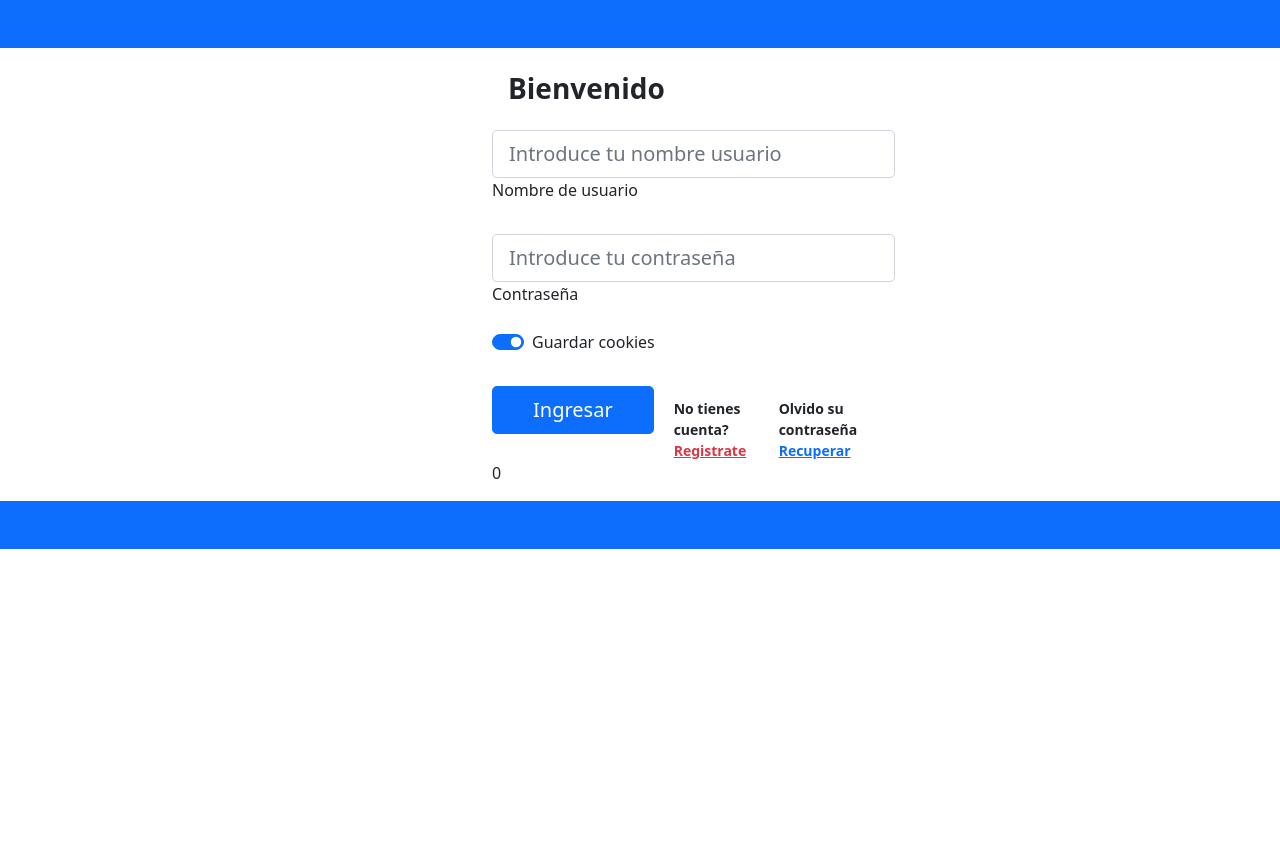
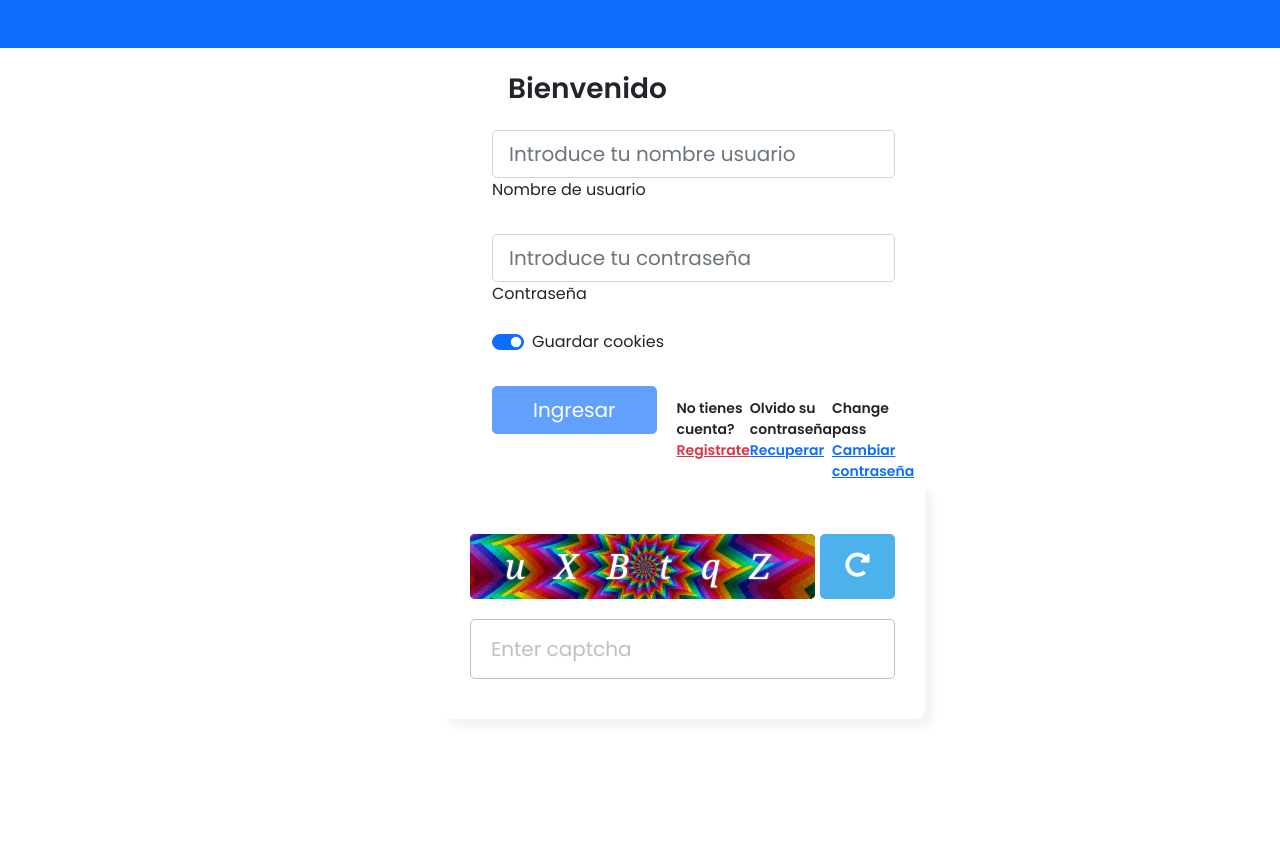
Before and after one commit to NotAngelexe/AvanceLoggin, a PHP site: page /login.php in a window 1280 px wide. Run offline with PHP 8.4, Linux system fonts and the light colour scheme.

Commit message:
finalversion

```diff
--- a/login/cambiarcontra.php
+++ b/login/cambiarcontra.php
@@ -23,8 +23,8 @@
 
     <form style="width: 50%; margin-left: 25%" action="correo.php" method="post" id="changepass" name="changepass">
       <div class="mb-3">
+        <h4 class="text-primary">Para recuperar tu cuenta ingresa los datos con los que te registraste</h4>
         <div id="check">
-
         </div>
         <label for="exampleInputEmail1" class="form-label">Nombre Completo</label>
         <input   required name="nombre" type="text" class="form-control" id="nombre" aria-describedby="emailHelp">
@@ -37,7 +37,6 @@
     </form>
     <br>
   </div>
-
  <script src="https://code.jquery.com/jquery-3.6.1.js" integrity="sha256-3zlB5s2uwoUzrXK3BT7AX3FyvojsraNFxCc2vC/7pNI=" crossorigin="anonymous"></script>
  <script src="app.js"> </script>
 
--- a/login/login.php
+++ b/login/login.php
@@ -1,6 +1,7 @@
 <?php
 session_start();
-    $_SESSION['intentosLogin']=0;
+$_SESSION['intentosLogin'] = 0;
+
 ?>
 <!DOCTYPE html>
 <html lang="en">
@@ -9,7 +10,10 @@
     <meta charset="UTF-8">
     <meta http-equiv="X-UA-Compatible" content="IE=edge">
     <meta name="viewport" content="width=device-width, initial-scale=1.0">
-    <link href="https://cdn.jsdelivr.net/npm/bootstrap@5.0.2/dist/css/bootstrap.min.css" rel="stylesheet" integrity="sha384-EVSTQN3/azprG1Anm3QDgpJLIm9Nao0Yz1ztcQTwFspd3yD65VohhpuuCOmLASjC" crossorigin="anonymous">
+    <link rel="stylesheet" href="https://cdnjs.cloudflare.com/ajax/libs/font-awesome/5.15.3/css/all.min.css" />
+    <link href="https://cdn.jsdelivr.net/npm/bootstrap@5.0.2/dist/css/bootstrap.min.css" rel="stylesheet"
+        integrity="sha384-EVSTQN3/azprG1Anm3QDgpJLIm9Nao0Yz1ztcQTwFspd3yD65VohhpuuCOmLASjC" crossorigin="anonymous">
+        <link rel="stylesheet" href="style.css">
     <title>Login</title>
 </head>
 
@@ -27,44 +31,74 @@
                 <div class="col-md-8 col-lg-6 col-xl-4 offset-xl-1">
 
                     <!------------FORMULARIO----------------->
-                    <form action="#" method="post" name="loginn" id="loginn">
+                    <form action="coockies.php" method="post" name="loginn" id="loginn">
                     <div id="checklogin">
 
                     </div>
                         <div class="divider d-flex align-items-center my-4">
                             <h3 class="text-center fw-bold mx-3 mb-0">Bienvenido</h3>
                         </div>
+
                         <!-- Ususario -->
                         <div class="form-outline mb-4">
-                            <input type="text" id="usuario" name="usuario" class="form-control form-control-lg" placeholder="Introduce tu nombre usuario" value="<?php if (isset($_COOKIE["name"])) {echo $_COOKIE["name"];} ?>" required/>
+                            <input type="text" name="usuario" id="usuario" class="form-control form-control-lg"
+                                placeholder="Introduce tu nombre usuario" value="<?php if (isset($_COOKIE["name"])) {
+                                    echo $_COOKIE["name"];
+                                } ?>" required />
                             <label class="form-label" for="form3Example3">Nombre de usuario</label>
                         </div>
 
                         <!-- Password -->
                         <div class="form-outline mb-3">
-                            <input type="password" id="pass" name="pass" class="form-control form-control-lg" placeholder="Introduce tu contraseña" value="<?php if (isset($_COOKIE["pass"])) {echo $_COOKIE["pass"];} ?>" required/>
+                            <input type="password" name="pass" id="pass" class="form-control form-control-lg"
+                                placeholder="Introduce tu contraseña" value="<?php if (isset($_COOKIE["pass"])) {
+                                    echo $_COOKIE["pass"];
+                                } ?>" required />
                             <label class="form-label" for="form3Example4">Contraseña</label>
                         </div>
 
                         <div class="form-check form-switch">
-                            <input class="form-check-input" type="checkbox" id="flexSwitchCheckChecked" name="recordar" checked>
+                            <input class="form-check-input" type="checkbox" id="flexSwitchCheckChecked" name="recordar"
+                                checked>
                             <label class="form-check-label" for="flexSwitchCheckChecked">Guardar cookies</label>
                         </div>
-
                         <div class=" d-flex  text-center text-lg-start mt-4 pt-2 flex-row justify-content-between">
                             <div style="margin-right:20px">
-                            <button type="submit" name="btn-ingresar" value="enviar" class="btn btn-primary btn-lg" style="padding-left: 2.5rem; padding-right: 2.5rem;">Ingresar</button>
-
+                                <button type="submit" name="btn-ingresar" value="enviar" class="btn btn-primary btn-lg"
+                                    id="btn" style="padding-left: 2.5rem; padding-right: 2.5rem;"
+                                    disabled>Ingresar</button>
                             </div>
-                            <p class="small fw-bold mt-2 pt-1 mb-0">No tienes cuenta? <a href="register.php" class="link-danger">Registrate</a></p>
-                            <p class="small fw-bold mt-2 pt-1 mb-0">Olvido su contraseña <a href="cambiarcontra.php" class="link-prymary">Recuperar</a></p>
+                            <br>
+                            <p class="small fw-bold mt-2 pt-1 mb-0">No tienes cuenta? <a href="register.php"
+                                    class="link-danger">Registrate</a></p>
+                            <br>
+                            <p class="small fw-bold mt-2 pt-1 mb-0">Olvido su contraseña <a href="cambiarcontra.php"
+                                    class="link-prymary">Recuperar</a></p>
+                            <p class="small fw-bold mt-2 pt-1 mb-0">Change pass <a href="resetpass.php"
+                            class="link-prymary">Cambiar contraseña</a></p>
                         </div>
-                        <p> <?php echo $_SESSION['intentosLogin'] ?></p>
                     </form>
                 </div>
             </div>
         </div>
-        <div class="d-flex flex-column flex-md-row text-center text-md-start justify-content-between py-4 px-4 px-xl-5 bg-primary">
+        <div class="wrapper" style="">
+            <div class="captcha-area">
+                <div class="captcha-img">
+                    <img src="captcha-bg.gif" alt="Captch Background">
+                    <span class="captcha"></span>
+                </div>
+                <button class="reload-btn"><i class="fas fa-redo-alt"></i></button>
+            </div>
+            <form action="#" class="input-area">
+                <input type="text" placeholder="Enter captcha" maxlength="6" spellcheck="false" required>
+                <button class="check-btn">Check</button>
+            </form>
+            <div class="status-text">
+
+            </div>
+        </div>
+        </div class="d-flex flex-column flex-md-row text-center text-md-start justify-content-between py-4 px-4 px-xl-5
+        bg-primary">
         <!-- Copyright -->
         <div class="text-white mb-3 mb-md-0">
         </div>
@@ -72,6 +106,10 @@
         </div>
 
     </section>
+    <script src="https://cdn.jsdelivr.net/npm/bootstrap@5.0.2/dist/js/bootstrap.bundle.min.js"
+        integrity="sha384-MrcW6ZMFYlzcLA8Nl+NtUVF0sA7MsXsP1UyJoMp4YLEuNSfAP+JcXn/tWtIaxVXM"
+        crossorigin="anonymous"></script>
+    <script src="script.js"></script>
     <script src="https://code.jquery.com/jquery-3.6.1.js" integrity="sha256-3zlB5s2uwoUzrXK3BT7AX3FyvojsraNFxCc2vC/7pNI=" crossorigin="anonymous"></script>
     <script src="app2.js"></script>
 </body>
--- a/login/verificacioncambiocontra.php
+++ b/login/verificacioncambiocontra.php
@@ -3,6 +3,7 @@ include("conexion.php");
 if(isset($_POST['nombre'])&&isset($_POST['email'])){
     $nombre=$_POST['nombre'];
     $correo=$_POST['email'];
+    #verificamos si usuario y correo son correctos
     $sql=$conexion->query("select * from user where nombreCompleto='$nombre' and correo='$correo'");
     if($datos=$sql->fetch_object()){ # si el usuario y pass son correctos te manda a otra pagina
         echo "<script>
```
Also changed, not shown: login/controlador.php (+15 -11 lines), login/coockies.php (added, +12 -0 lines), login/resetpass.js (added, +14 -0 lines), login/resetpass.php (added, +32 -0 lines), login/verificarcambiopass.php (added, +26 -0 lines). Lines whose indentation alone changed are shown as unchanged.
